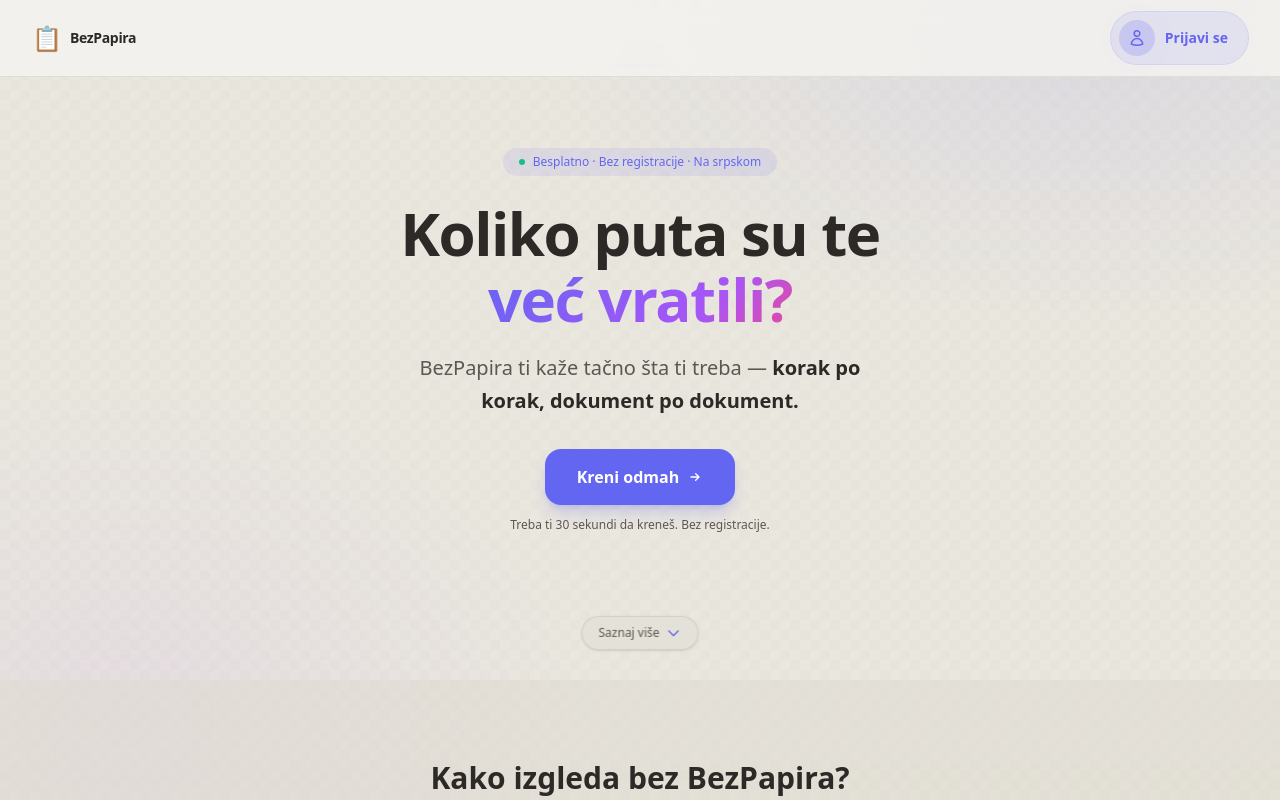
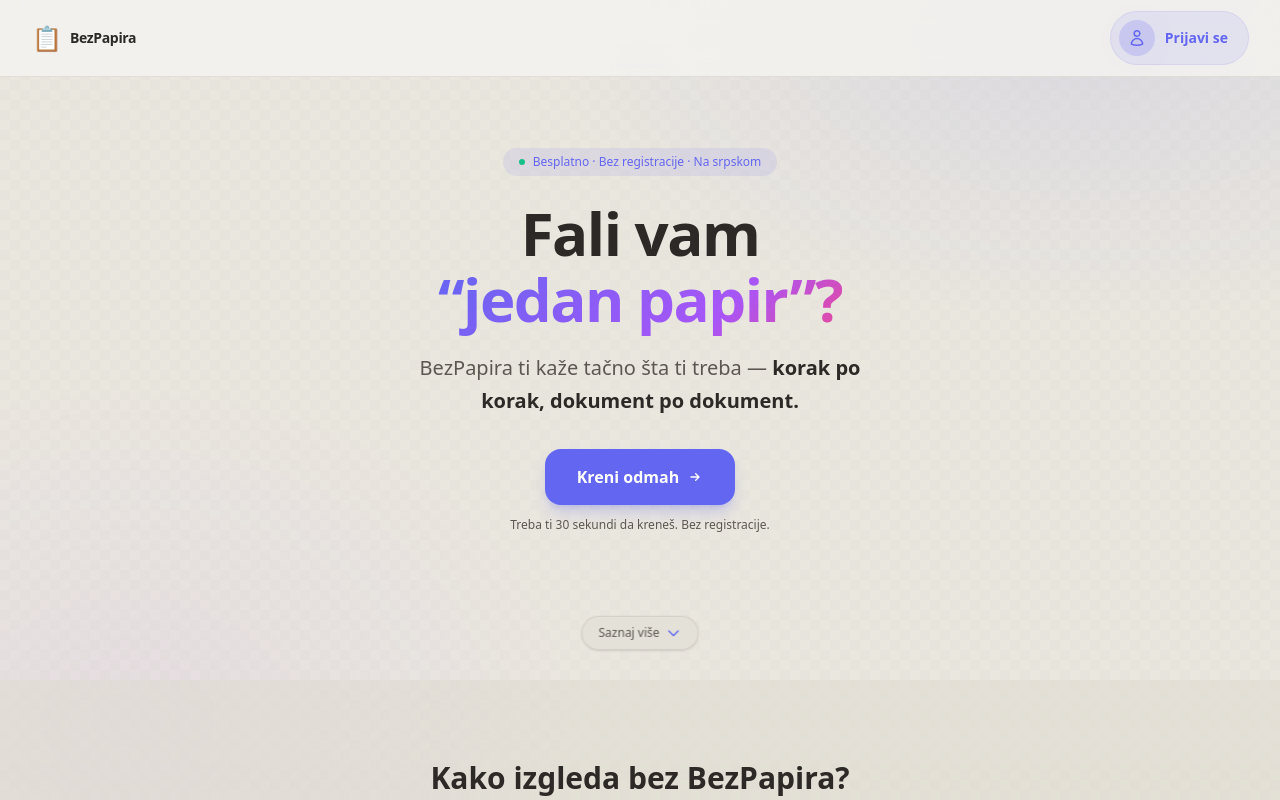
Before and after one commit to Lazzaro98/biro-ai, a Next.js app: page / in a window 1280 px wide. Shown: the top 800 px of the page. Built offline with nearby package versions, Linux system fonts and the light colour scheme; no server answers.

Commit message:
hero: 'Fali vam jedan papir?' — sarcastic question hook

```diff
--- a/app/page.tsx
+++ b/app/page.tsx
@@ -93,9 +93,9 @@ export default function Home() {
           </div>
 
           <h1 className="text-4xl sm:text-5xl lg:text-6xl font-extrabold tracking-tight leading-[1.1]">
-            <span className="text-foreground">Koliko puta su te</span>
+            <span className="text-foreground">Fali vam</span>
             <br />
-            <span className="text-gradient-lg">već vratili?</span>
+            <span className="text-gradient-lg">&ldquo;jedan papir&rdquo;?</span>
           </h1>
 
           <p className="mt-5 text-lg sm:text-xl text-muted-dark leading-relaxed max-w-md mx-auto">
```
